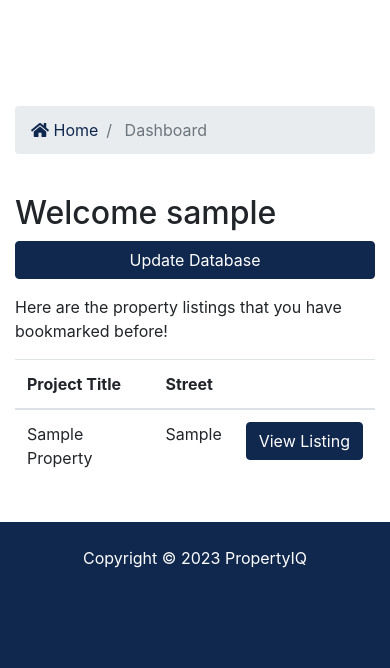
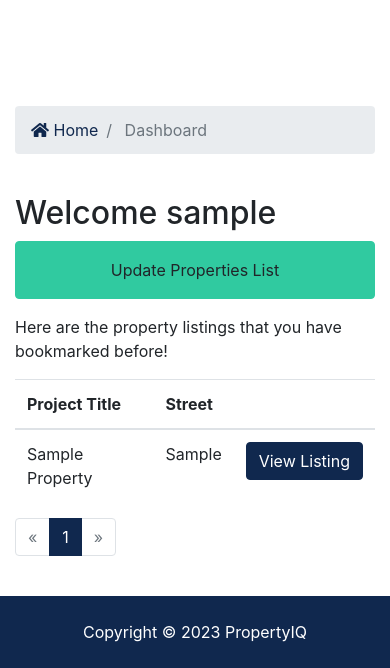
Before and after one commit to weikangg/PropertyIQ, a Django app: page /accounts/dashboard in a window 390 px wide; the page is wider, and only the part inside the window is pictured. Shown: the part 1164-1832 px from the top of that part. Before the commit the page ends 1732 px from the top of that part, so only its background shows below. Run offline with Django 4.2, Linux system fonts and the light colour scheme; a user stored in the database is signed in; tables that the repository leaves empty hold one stand-in row (values such as "Sample post"); some libraries are stand-ins or nearby versions.

Commit message:
pagination for bookmarks

```diff
--- a/accounts/views.py
+++ b/accounts/views.py
@@ -3,8 +3,7 @@ from django.contrib import messages, auth
 from django.contrib.auth.models import User
 from django.contrib.auth.hashers import make_password
 from django.contrib.auth import update_session_auth_hash
-from django.urls import reverse
-from urllib.parse import urlencode
+from django.core.paginator import Paginator
 from .validators import validate
 from property.models import Property
 
@@ -81,9 +80,11 @@ def logout(request):
 def dashboard(request):
     # if we find a property that has a bookmarks field with the userid within, we return it
     bookmarks = Property.objects.filter(bookmarks=request.user)
-
+    paginator = Paginator(bookmarks,6) # 6 property on each page
+    page = request.GET.get('page')
+    paged_listings = paginator.get_page(page)
     context = {
-        'bookmarks': bookmarks
+        'bookmarks': paged_listings
     }
     return render(request,'accounts/dashboard.html', context)
 
@@ -147,8 +148,9 @@ def bookmarks(request, listing_id):
     if property.bookmarks.filter(id = request.user.id).exists():
         # remove it
         property.bookmarks.remove(request.user)
+        messages.success(request,"Bookmark successfully removed!")
     else:
         # add it
         property.bookmarks.add(request.user)
-
-    return redirect('dashboard')
+        messages.success(request,"Bookmark successfully added!")
+    return redirect('listing', listing_id)
--- a/templates/accounts/dashboard.html
+++ b/templates/accounts/dashboard.html
@@ -29,6 +29,7 @@
       </div>
     </section>
 
+    <!-- Dashboard -->
     <section id="dashboard" class="py-4">
       <div class="container">
         <div class="row">
@@ -37,9 +38,7 @@
           <h2>Welcome {{user.username}}</h2>
             {% if user.is_superuser%}
               <p>
-                <a href="{% url 'properties' %}">
-                  <input type="button" class = "col-md-4 btn btn-primary btn-block" value="Update Database">
-                </a>
+                <a href= {% url 'properties' %} class="col-md-4 btn btn-secondary py-3">Update Properties List</a>
               </p>
             {% endif %}
             {% if bookmarks %}
@@ -71,6 +70,50 @@
             {% endif %}
         </div>
       </div>
-    </div>
-  </section>
+
+    <!-- Pagination -->
+        <div class = "row">
+          <div class="col-md-12">
+            <ul class = "pagination">
+              {% if bookmarks.has_previous %}
+              <li class = "page-item">
+                <a href="?page={{bookmarks.previous_page_number}}" class="page-link">&laquo;</a>
+              </li>
+              {% else %}
+              <li class="page-item disabled">
+                <a class="page-link">&laquo;</a>
+              </li>
+              {% endif %}
+
+              {% if bookmarks.number|add:'-4' > 1 %}
+                  <li class = "page-item"><a class="page-link" href="?page={{ bookmarks.number|add:'-5' }}">&hellip;</a></li>
+              {% endif %}
+
+              {% for i in bookmarks.paginator.page_range %}
+                  {% if bookmarks.number == i %}
+                  <li class="page-item active">
+                    <a class="page-link">{{i}}</a>
+                  </li>
+                  {% elif i > bookmarks.number|add:'-5' and i < bookmarks.number|add:'5' %}
+                      <li class = "page-item"><a class="page-link" href="?page={{ i }}">{{ i }}</a></li>
+                  {% endif %}
+              {% endfor %}
+
+              {% if bookmarks.paginator.num_pages > bookmarks.number|add:'4' %}
+                  <li class = "page-item"><a class="page-link" href="?page={{ bookmarks.number|add:'5' }}">&hellip;</a></li>
+              {% endif %}
+
+              {% if bookmarks.has_next %}
+                  <li class = "page-item"><a class="page-link" href="?page={{ bookmarks.next_page_number }}"><i class="fa fa-chevron-right" aria-hidden="true"></i></a></li>
+              {% else %}
+                <li class="page-item disabled">
+                  <a class="page-link">&raquo;</a>
+                </li>
+              {% endif %}
+
+            </ul>
+          </div>
+        </div>
+      </div>
+    </section>
 {% endblock  %}
--- a/templates/listings/allListings.html
+++ b/templates/listings/allListings.html
@@ -84,6 +84,7 @@
 
         </div>
 
+        <!-- Pagination -->
         <div class = "row">
           <div class="col-md-12">
             <ul class = "pagination">
```
